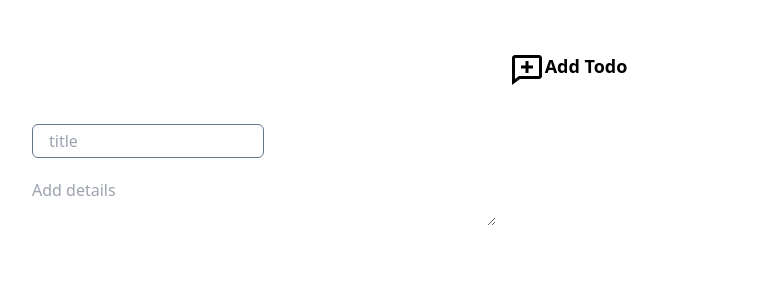
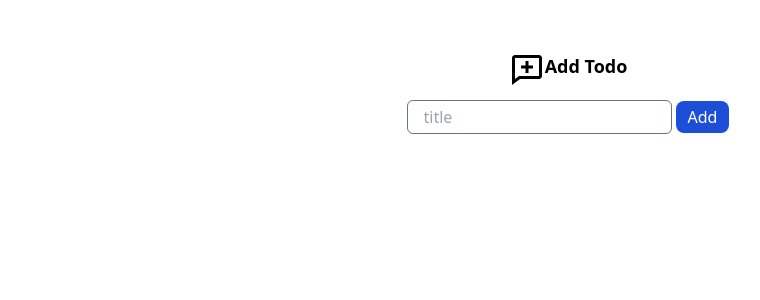
Before and after one commit to SOUMOJIT-CHAKRABORTY/Typescript-practice, a React (Vite) app: page / in a window 1280 px wide. Shown: the top 300 px of the page, without its empty margins (72-832 px from the left). Built offline with nearby package versions, Linux system fonts and the light colour scheme.

Commit message:
todo format is created

```diff
--- a/src/pages/FirstPage.tsx
+++ b/src/pages/FirstPage.tsx
@@ -1,4 +1,3 @@
-import React from "react";
 import { BiCommentAdd } from "react-icons/bi";
 
 function FirstPage() {
@@ -9,11 +8,11 @@ function FirstPage() {
       <h1 className="font-bold text-lg"> Add Todo</h1>
     </button>
 
-    <div className=" justify-center mx-auto w-full md:w-[67%] lg:w-[40%] lg:ml-20 space-x-5">
-      <form className="mx-auto p-6 flex flex-col justify-center ">
-        <input name="todotitle" placeholder="title" type="text" className="border border-slate-500 mb-5 rounded-md py-1 px-4 w-[50%]"/>
-        <textarea placeholder="Add details" />
-      </form>
+    <div className="flex justify-center items-center ">
+
+        <input name="todotitle" placeholder="title" type="text" className="border border-slate-500 rounded-md py-1 px-4 "/>
+        <button className="ml-1 bg-blue-700 px-3 py-1 rounded-lg text-white" >Add</button>
+
     </div>
     </div>
   );
```
